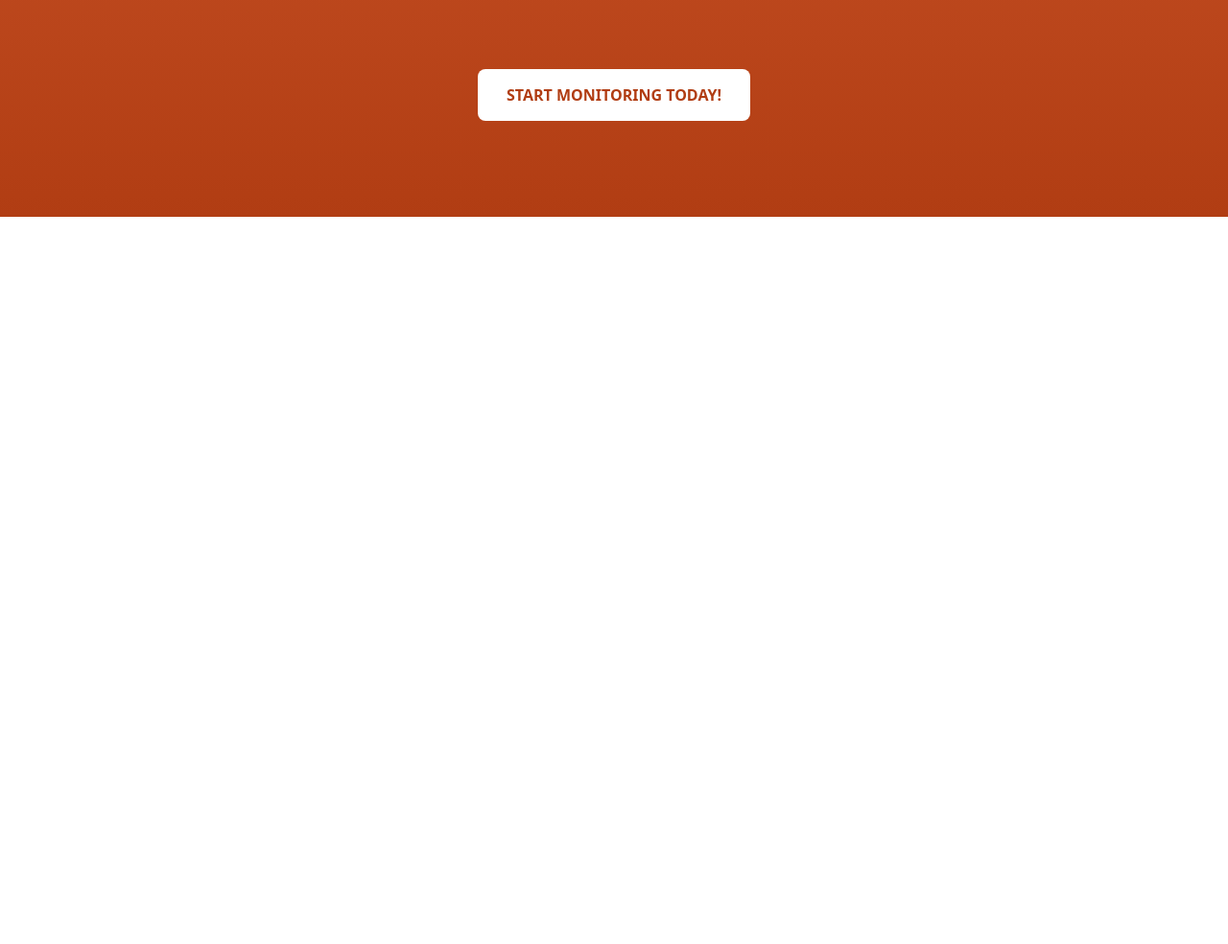
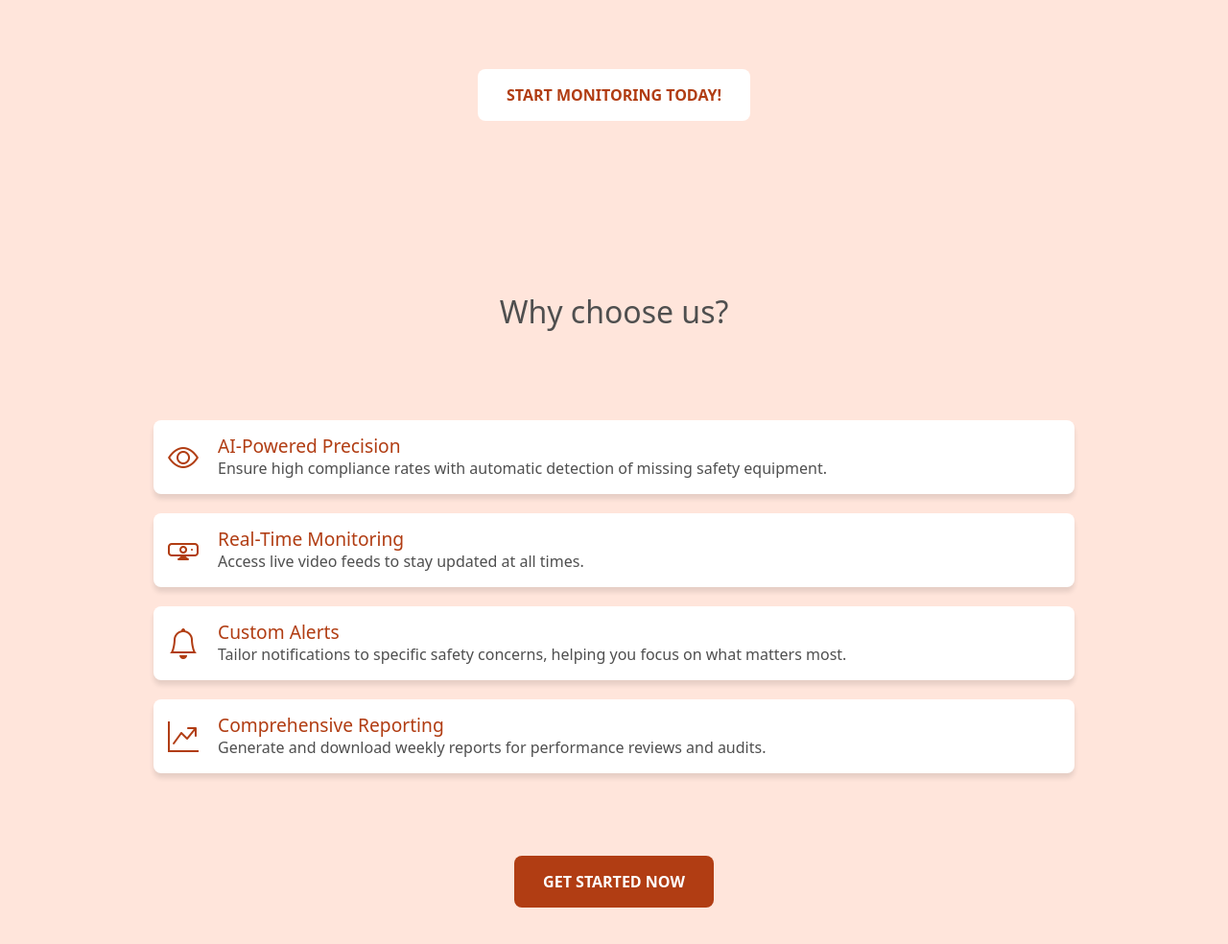
Before and after one commit to ASE-SocialTech/eppeye-landing-page, a website: page index.html in a window 1280 px wide. Shown: the part 1430-2414 px from the top of the page at 96% size. Before the commit the page ends 1656 px from the top, so only its background shows below. Drawn offline with nearby package versions, Linux system fonts and the light colour scheme.

Commit message:
Add: why choose us section
Added Why choose us section and styles

Co-Authored-By: Luis Alberto Trujillo Lopez <104176051+NotLT42@users.noreply.github.com>
Co-Authored-By: Rodrigo Raymundo  <130820365+RodrigoRG24@users.noreply.github.com>
Co-Authored-By: Jean Carlos Achamizo <traxefeder@gmail.com>
Co-Authored-By: Luis Alberto Siancas Retegui <112042262+DahuX04@users.noreply.github.com>

```diff
--- a/index.html
+++ b/index.html
@@ -5,6 +5,7 @@
     <meta name="viewport" content="width=device-width, initial-scale=1">
     <title>Bootstrap demo</title>
     <link href="https://cdn.jsdelivr.net/npm/bootstrap@5.3.3/dist/css/bootstrap.min.css" rel="stylesheet" integrity="sha384-QWTKZyjpPEjISv5WaRU9OFeRpok6YctnYmDr5pNlyT2bRjXh0JMhjY6hW+ALEwIH" crossorigin="anonymous">
+    <link href="https://cdnjs.cloudflare.com/ajax/libs/bootstrap-icons/1.10.0/font/bootstrap-icons.min.css" rel="stylesheet">
     <link rel="stylesheet" href="styles.css">
 </head>
 
@@ -24,10 +25,10 @@
                             <a class="nav-link" href="#how-it-works">About</a>
                         </li>
                         <li class="nav-item">
-                            <a class="nav-link" href="#">Testimonials</a>
+                            <a class="nav-link" href="#">Plans</a>
                         </li>
                         <li class="nav-item">
-                            <a class="nav-link" href="#">Plans</a>
+                            <a class="nav-link" href="#">Testimonials</a>
                         </li>
                         <li class="nav-item">
                             <a class="nav-link" href="#">Contact</a>
@@ -86,8 +87,46 @@
                     </div>
                 </div>
 
-                <button class="cta-button">Start monitoring today!</button>
+                <button class="cta-button button-white">Start monitoring today!</button>
 
+            </div>
+        </div>
+
+        <div class="why-choose-us-section panel" id="why-choose-us" data-color="white">
+            <div class="why-choose-us main-container column">
+                <h2>Why choose us?</h2>
+                <div class="why-choose-us-items">
+                    <div class="item">
+                        <i class="bi bi-eye"></i>
+                        <div class="text-item">
+                            <h5>AI-Powered Precision</h3>
+                            <p>Ensure high compliance rates with automatic detection of missing safety equipment.</p>
+                        </div>
+                    </div>
+                    <div class="item">
+                        <i class="bi bi-webcam"></i>
+                        <div class="text-item">
+                            <h5>Real-Time Monitoring</h5>
+                            <p>Access live video feeds to stay updated at all times.</p>
+                        </div>
+                    </div>
+                    <div class="item">
+                        <i class="bi bi-bell"></i>
+                        <div class="text-item">
+                            <h5>Custom Alerts</h5>
+                            <p>Tailor notifications to specific safety concerns, helping you focus on what matters most.</p>
+                        </div>
+                    </div>
+
+                    <div class="item">
+                        <i class="bi bi-graph-up-arrow"></i>
+                        <div class="text-item">
+                            <h5>Comprehensive Reporting</h5>
+                            <p>Generate and download weekly reports for performance reviews and audits.</p>
+                        </div>
+                    </div>
+                </div>
+            <button class="cta-button button-orange">Get started now</button>
             </div>
         </div>
 
--- /dev/null
+++ b/package.json
@@ -0,0 +1,5 @@
+{
+  "dependencies": {
+    "bootstrap-icons": "^1.11.3"
+  }
+}
--- a/styles.css
+++ b/styles.css
@@ -2,19 +2,50 @@ html, body{
     margin: 0;
     padding: 0;
     width: 100%;
+    transition: background-color 1s ease;
 }
 
+/*
 body {
-    transition: background-color 1s ease;
     color: #4F4F4F;
 }
 
 .color-gradient{
     background: linear-gradient(to bottom, #FD8356, #B13D13);
+    transition: background 1s ease;
 }
 
 .color-white{
     background: white;
+    transition: background 1s ease;
+}
+
+*/
+
+body {
+    color: #4F4F4F;
+    position: relative;
+}
+
+.color-gradient {
+    background-color: #FD8356;
+}
+
+.color-gradient::before {
+    content: '';
+    position: absolute;
+    top: 0;
+    left: 0;
+    width: 100%;
+    height: 100%;
+    background: linear-gradient(to bottom, #FD8356, #B13D13);
+    z-index: -1;
+    transition: opacity 1s ease;
+    opacity: 0;
+}
+
+.color-gradient.active::before {
+    opacity: 1;
 }
 
 .color-orange{
@@ -98,6 +129,10 @@ body {
 .btn:hover {
     color: #B13D13 !important;
     transition: all 0.5s ease;
+}
+
+.btn:active {
+    transform: scale(0.98);
 }
 
 /* Navbar - Animación al colapsar */
@@ -188,7 +223,6 @@ body {
     transition: all 0.5s ease;
 }
 
-
 /* How it works section */
 
 .how-it-works-section{
@@ -256,8 +290,6 @@ body {
 }
 
 .cta-button {
-    background-color: white;
-    color: #B13D13;
     padding: 15px 30px;
     border: none;
     border-radius: 8px;
@@ -269,15 +301,114 @@ body {
     display: inline-block;
 }
 
-.cta-button:hover {
+.button-white{
+    background-color: white;
+    color: #B13D13;
+}
+
+.button-white:hover {
     background-color: #FD8356;
     color: white;
+    transform: scale(1.05);
+}
+
+
+.button-orange{
+    color: white;
+    background-color: #B13D13;
+}
+
+.button-orange:hover {
+    background-color: #FFE5DB;
+    color: #FD8356;
     transform: scale(1.05);
 }
 
 .cta-button:active {
     transform: scale(0.98);
 }
+
+/* Why choose us section */
+
+.why-choose-us-section{
+    display: flex;
+    height: 100vh;
+    width: 100%;
+    justify-content: center;
+    align-items: center;
+}
+
+.why-choose-us{
+    display: flex;
+    flex-direction: column;
+    justify-content: center;
+    align-items: center;
+    width: 100%;
+    height: 100%;
+    gap: 2rem;
+}
+
+.why-choose-us h2{
+    align-self: center;
+}
+
+.why-choose-us-items{
+    display: flex;
+    flex-direction: column;
+    justify-content: center;
+    align-items: center;
+    width: 100%;
+    height: 100%;
+    gap: 20px;
+}
+
+.item{
+    display: flex;
+    flex-direction: row;
+    justify-content: center;
+    align-items: center;
+    width: 100%;
+    padding: 5px;
+    margin: 0;
+    box-shadow: 0 5px 5px rgba(0, 0, 0, 0.1);
+    background-color: white;
+    border-radius: 8px;
+}
+
+.item:hover{
+    box-shadow: 0 5px 15px rgba(0, 0, 0, 0.2);
+    transition: all 0.5s ease;
+}
+
+.item p, h5{
+    margin: 0;
+    padding: 0;
+    font-size: 1rem;
+}
+
+.item h5{
+    color: #B13D13;
+    font-size: 1.2rem;
+}
+
+.bi{
+    display: flex;
+    justify-content: center;
+    align-items: center;
+    color:#B13D13;
+    font-size: 2rem;
+    padding: 10px;
+}
+
+.text-item{
+    display: flex;
+    flex-direction: column;
+    justify-content: center;
+    align-items: left;
+    width: 100%;
+    margin: 10px;
+}
+
 
 @media screen and (max-width: 1700px){
 
@@ -322,8 +453,11 @@ body {
         height: 100%;
     }
 
+    .how-it-works-section{
+        height: auto;
+    }
 
-    .how-it-works-section{
+    .why-choose-us-section{
         height: auto;
     }
 
```
Also changed, not shown: 1 other file.
